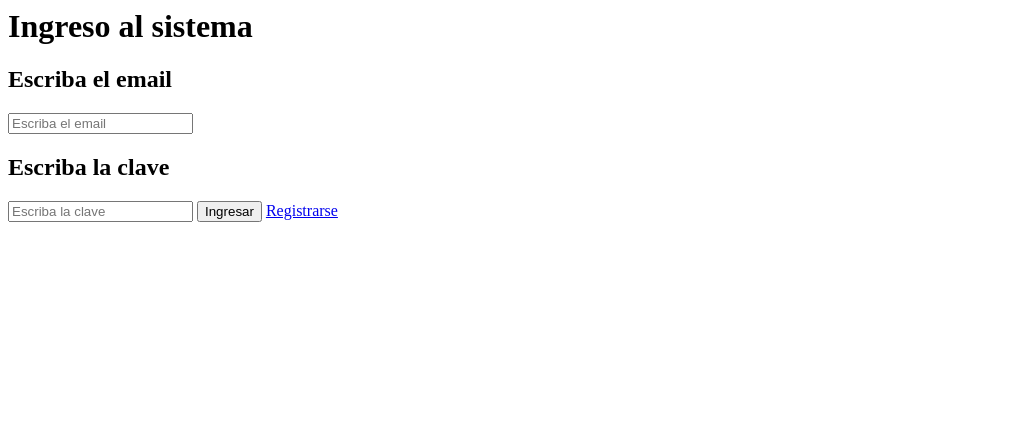
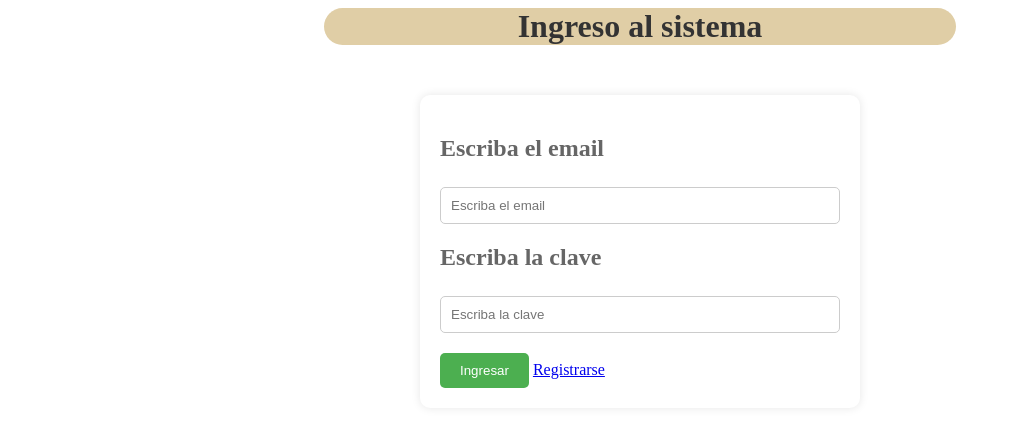
Before and after one commit to 2016439-oss/carrosApp, a website: page public/login.html in a window 1280 px wide. Shown: the whole page, without its empty margins (0-1011 px from the left). Drawn offline with Linux system fonts and the light colour scheme.

Commit message:
Update login.html

```diff
--- a/public/login.html
+++ b/public/login.html
@@ -1,6 +1,8 @@
 <html>
 
-<head></head>
+<head>
+ <link rel="stylesheet" href="CSS/login.css">
+</head>
 <body>
 
 <h1>Ingreso al sistema</h1>
```
